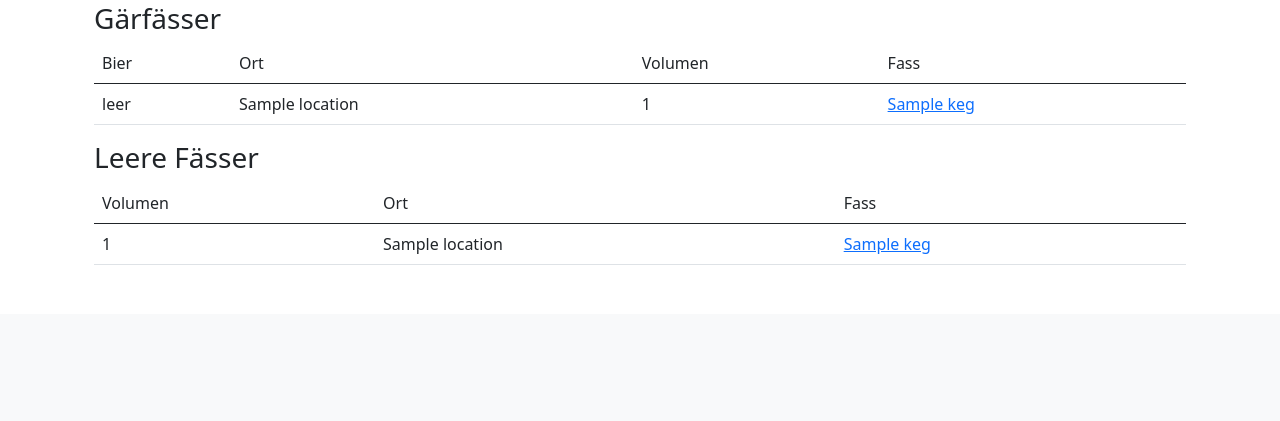
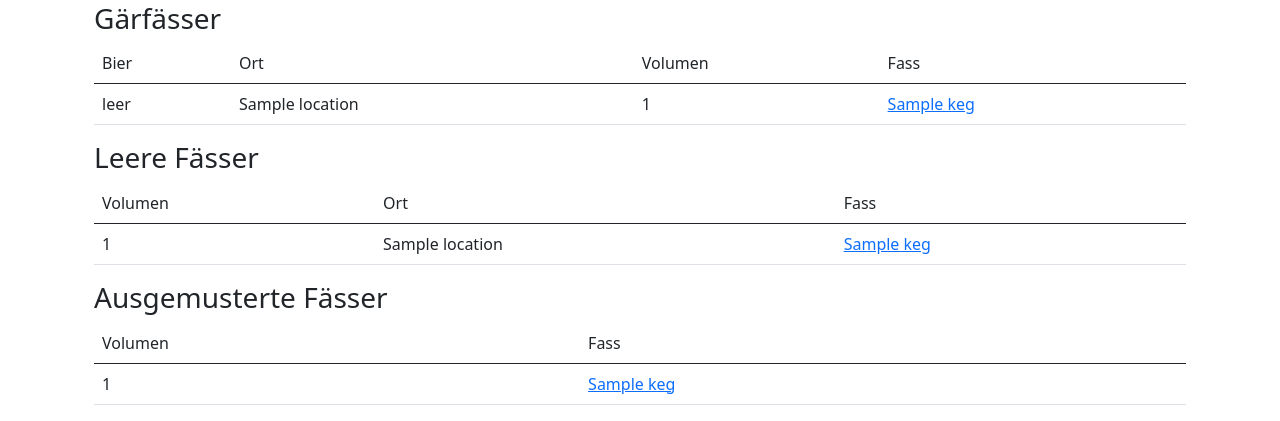
Before and after one commit to foesi/bierwo, a Flask app: template templates/list_kegs.html in a window 1280 px wide. Shown: the part 486-907 px from the top of the page. Before the commit the page ends 751 px from the top, so only its background shows below. Run offline with Flask 2, Linux system fonts and the light colour scheme; the template is opened without the code that fills it: most values are stand-ins (such as "Sample title", 1, 10 or a date in 2020); some libraries are stand-ins or nearby versions; some web fonts are replaced.

Commit message:
Add deprecation of kegs

```diff
--- a/application.py
+++ b/application.py
@@ -97,6 +97,11 @@ def generate_qrcode(keg_id, path="static/qrcodes/"):
     img.save(os.path.join(path, str(keg_id) + ".jpg"), "JPEG")
 
 
+def check_deprecated(keg_id):
+    keg = session.query(Keg).filter_by(id=keg_id).one()
+    return keg.deprecated
+
+
 @app.route("/")
 def main():
     return render_template("base.html", title="BierWo?")
@@ -104,8 +109,9 @@ def main():
 
 @app.route("/kegs/list")
 def list_kegs():
-    kegs = session.query(Keg).filter(Keg.fermenter == false()).all()
-    fermenter = session.query(Keg).filter(Keg.fermenter == true()).all()
+    kegs = session.query(Keg).filter(and_(Keg.fermenter == false(), Keg.deprecated == false())).all()
+    deprecated_kegs = session.query(Keg).filter(Keg.deprecated == true()).all()
+    fermenter = session.query(Keg).filter(and_(Keg.fermenter == true(), Keg.deprecated == false())).all()
     drinkable_beer = session.query(func.sum(Keg.size)).join(Filling)\
         .filter(and_(Filling.empty_date.is_(None), Keg.fermenter == false())).first()[0]
     drinkable_beer = 0 if drinkable_beer is None else drinkable_beer
@@ -122,7 +128,7 @@ def list_kegs():
     fermenting_beer = 0 if fermenting_beer is None else fermenting_beer
     return render_template("list_kegs.html", kegs=kegs, fermenter=fermenter, drunk_beer=drunk_beer,
                            cleaned_kegs=cleaned_kegs, drinkable_beer=drinkable_beer, empty_fermenters=empty_fermenters,
-                           fermenting_beer=fermenting_beer)
+                           fermenting_beer=fermenting_beer, deprecated_kegs=deprecated_kegs)
 
 
 @app.route("/kegs/show/<int:keg_id>")
@@ -167,6 +173,7 @@ def edit_keg(keg_id):
     if form.validate_on_submit():
         keg.isolated = form.isolated.data
         keg.fermenter = form.fermenter.data
+        keg.deprecated = form.deprecated.data
         fitting = None if form.fitting.data == "None" else KegFitting(form.fitting.data)
         keg_type = None if form.type.data == "None" else KegType(form.type.data)
         keg.fitting = fitting
@@ -186,6 +193,7 @@ def edit_keg(keg_id):
             form.type.data = keg.type
         form.comment.data = keg.comment
         form.isolated.data = keg.isolated
+        form.deprecated.data = keg.deprecated
         form.fermenter.data = keg.fermenter
     return render_template("edit_keg.html", form=form, keg=keg)
 
@@ -227,12 +235,15 @@ def fill_kegs(keg_id, brew_id, filling_date):
     new_comment.keg_id = keg_id
     session.add(new_filling)
     session.add(new_comment)
-    session.commit()
 
 
 @app.route("/kegs/fill/<int:keg_id>", methods=["GET", "POST"])
 @login_required
 def fill_keg(keg_id):
+    if check_deprecated(keg_id):
+        session.rollback()
+        flash("Fass ist ausgemustert")
+        return redirect(url_for("list_kegs"))
     keg = session.query(Keg).filter_by(id=keg_id).one()
     for filling in keg.fillings:
         if filling.empty_date is None :
@@ -243,6 +254,7 @@ def fill_keg(keg_id):
     form.brew_id.choices = [(b.id, "%s (%s)" % (b.name, b.date.strftime('%d.%m.%Y'))) for b in brews]
     if form.validate_on_submit():
         fill_kegs(keg_id, form.brew_id.data, form.date.data)
+        session.commit()
         flash("Fass gefüllt.")
         return redirect(url_for("show_keg", keg_id=keg_id))
     else:
@@ -253,6 +265,10 @@ def fill_keg(keg_id):
 @app.route("/kegs/empty/<int:keg_id>")
 @login_required
 def empty_keg(keg_id):
+    if check_deprecated(keg_id):
+        session.rollback()
+        flash("Fass ist ausgemustert")
+        return redirect(url_for("list_kegs"))
     keg = session.query(Keg).filter_by(id=keg_id).one()
     for filling in keg.fillings:
         filling.empty_date = datetime.datetime.now()
@@ -271,6 +287,10 @@ def empty_keg(keg_id):
 @login_required
 def clean_keg(keg_id):
     keg = session.query(Keg).filter_by(id=keg_id).one()
+    if check_deprecated(keg_id):
+        session.rollback()
+        flash("Fass ist ausgemustert")
+        return redirect(url_for("list_kegs"))
     keg.clean = True
     new_comment = KegComment()
     new_comment.location = last_location_filter(keg)
@@ -330,7 +350,9 @@ def edit_brew(brew_id):
 @app.route("/brews/show/<int:brew_id>")
 def show_brew(brew_id):
     brew = session.query(Brew).filter_by(id=brew_id).one()
-    empty_fermenter = session.query(Keg).filter(Keg.fermenter == true()).all()
+    empty_fermenter = session.query(Keg).filter(and_(Keg.fermenter == true(), Keg.deprecated == false()))\
+        .outerjoin(Filling)\
+        .filter(or_(Filling.keg_id.is_(None), Filling.empty_date.isnot(None))).all()
     fermenter = session.query(Keg).join(Filling).filter(and_(Keg.fermenter == true(), Filling.brew_id == brew_id)).all()
     return render_template("show_brew.html", brew=brew, empty_fermenter=empty_fermenter, fermenter=fermenter)
 
@@ -352,7 +374,7 @@ def create_brew_comment(brew_id):
 
 @app.route("/kegs/qrcode/print")
 def print_qrcodes():
-    kegs = session.query(Keg).all()
+    kegs = session.query(Keg).filter(Keg.deprecated == false()).all()
     temp_dir = tempfile.mkdtemp()
     for keg in kegs:
         generate_qrcode(keg.id, path=temp_dir)
@@ -381,5 +403,10 @@ def show_photo(keg_id):
 def fill_fermenters(brew_id):
     now = datetime.datetime.now()
     for keg_id in request.form:
+        if check_deprecated(keg_id):
+            session.rollback()
+            flash("Fass ist ausgemustert")
+            return redirect(url_for("list_kegs"))
         fill_kegs(int(keg_id), brew_id, now)
+    session.commit()
     return redirect(url_for("show_brew", brew_id=brew_id))
--- a/forms.py
+++ b/forms.py
@@ -19,6 +19,7 @@ class CreateKeg(FlaskForm):
 class EditKeg(CreateKeg):
     type = SelectField(u"Typ")
     fitting = SelectField(u"Fitting")
+    deprecated = BooleanField(u"Ausgemustert")
     isolated = BooleanField(u"Isoliert")
     fermenter = BooleanField(u"Gärfass")
     image = FileField(u"Foto")
--- a/templates/edit_keg.html
+++ b/templates/edit_keg.html
@@ -11,6 +11,10 @@
 <div class="mb-3">
     {{ form.size.label(class="form-label") }}
     {{ form.size(class="form-control", disabled="true") }}
+</div>
+<div class="mb-3">
+    {{ form.deprecated.label(class="form-label") }}
+    {{ form.deprecated() }}
 </div>
 <div class="mb-3">
     {{ form.fermenter.label(class="form-label") }}
--- a/templates/list_kegs.html
+++ b/templates/list_kegs.html
@@ -117,5 +117,18 @@
     {% endif %}
     {% endfor %}
 </table>
+    <h3>Ausgemusterte Fässer</h3>
+<table class="table">
+    <thead>
+        <td>Volumen</td>
+        <td>Fass</td>
+    </thead>
+    {% for keg in deprecated_kegs %}
+    <tr>
+        <td>{{ keg.size }}</td>
+        <td><a href="{{ url_for(".show_keg", keg_id=keg.id) }}">{{ keg.name }}</a></td>
+    </tr>
+    {% endfor %}
+</table>
 </div>
 {% endblock %}
--- a/templates/show_keg.html
+++ b/templates/show_keg.html
@@ -8,7 +8,7 @@
 {% endif %}
 {% block content %}
 <div class="container">
-    {% if current_user.is_authenticated %}
+    {% if current_user.is_authenticated and not keg.deprecated %}
     <div class="d-grid gap-2 d-md-block p-4">
         <a class="btn btn-primary btn-lg {% if keg|last_filling is not none and (keg|last_filling).empty_date is none %}disabled{% endif %}" href="{{ url_for(".fill_keg", keg_id=keg.id) }}" role="button">Füllen</a>
         <a class="btn btn-primary btn-lg {% if keg|last_filling is none or (keg|last_filling).empty_date is not none %}disabled{% endif %}" href="{{ url_for(".empty_keg", keg_id=keg.id) }}" role="button">Leeren</a>
```
